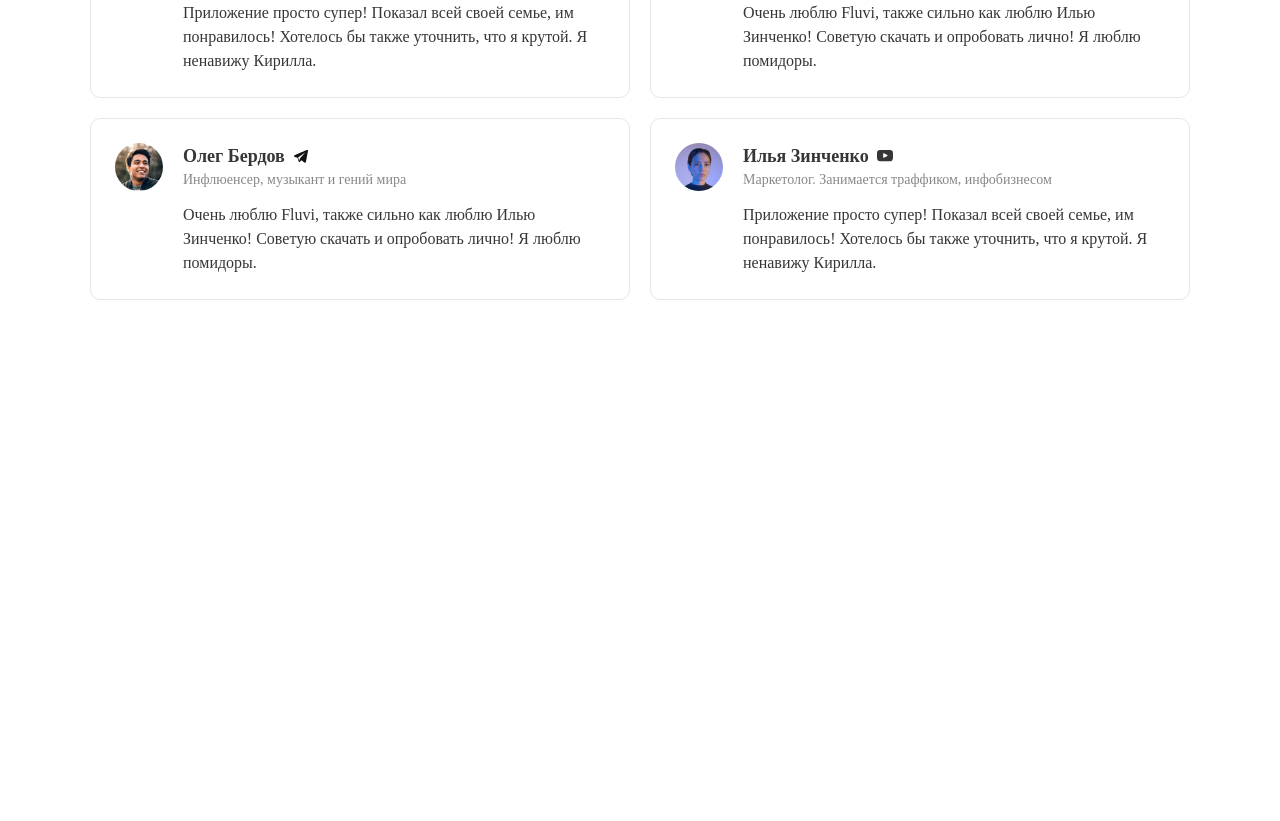
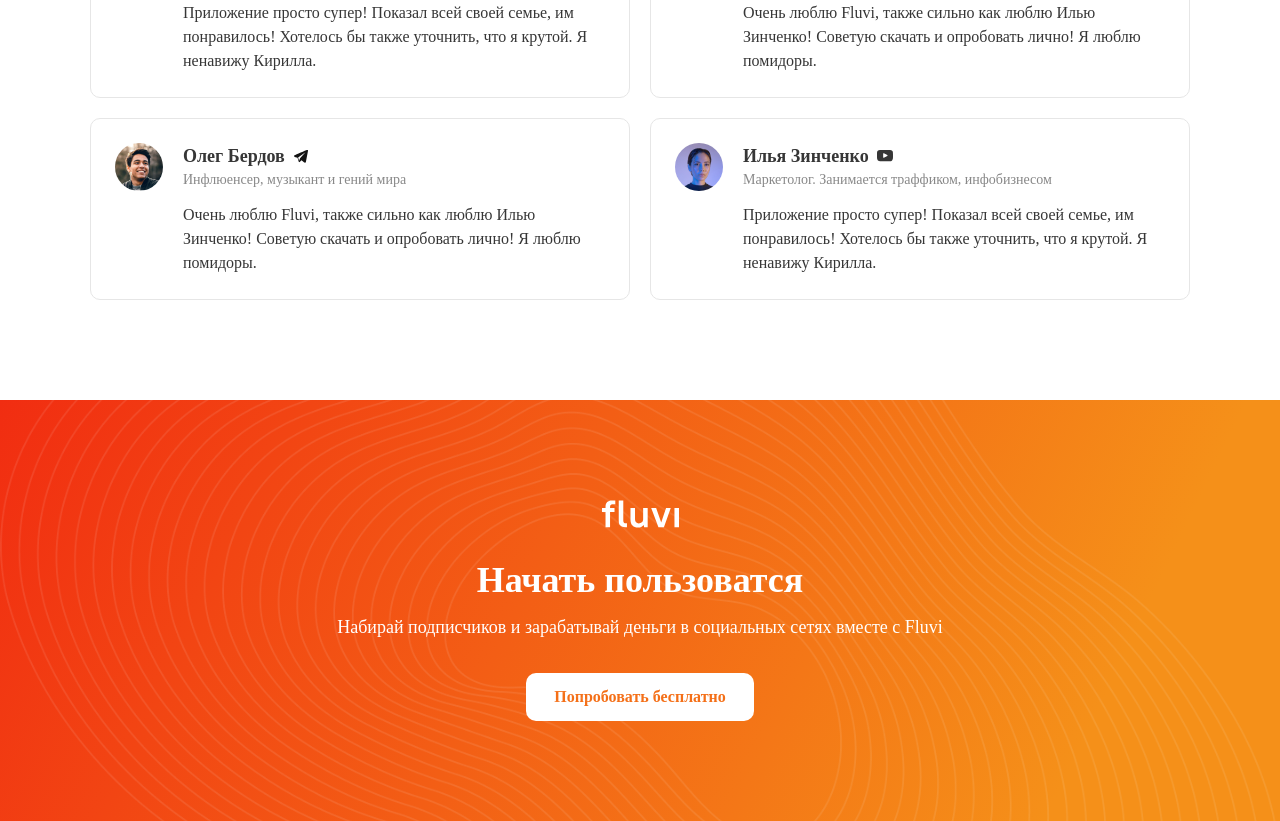
Before and after one commit to tarasnurko/fluvi-landing, a Next.js app: page / in a window 1280 px wide. Shown: the part 4340-5161 px from the top of the page. Before the commit the page ends 4740 px from the top, so only its background shows below. Built offline with nearby package versions, Linux system fonts and the light colour scheme.

Commit message:
added Start section

```diff
--- /dev/null
+++ b/epic/section-start/component.tsx
@@ -0,0 +1,129 @@
+import Image, { ImageProps } from "next/image";
+import styled from "styled-components";
+
+import { LinkButton } from "@/common/link";
+
+import LogoSrc from "@/icons/logo.svg";
+import BgLinesSrc from "@/images/bg-lines.png";
+
+const Wrapper = styled.section`
+  width: 100%;
+  position: relative;
+  background-image: linear-gradient(115.73deg, #f12c11 -0.82%, #f59019 84.14%);
+  overflow: hidden;
+
+  padding: 100px 0;
+
+  @media (max-width: 996px) {
+    padding: 50px 0;
+  }
+`;
+
+const Container = styled.div`
+  max-width: 1100px;
+  margin: 0 auto;
+  display: flex;
+  flex-direction: column;
+  align-items: center;
+  gap: 32px;
+
+  @media (max-width: 1200px) {
+    max-width: 960px;
+  }
+
+  @media (max-width: 996px) {
+    max-width: 720px;
+  }
+
+  @media (max-width: 768px) {
+    max-width: 540px;
+    align-items: flex-start;
+  }
+
+  @media (max-width: 576px) {
+    max-width: 325px;
+    gap: 24px;
+  }
+`;
+
+const LogoImg = styled(Image)<ImageProps>`
+  width: 77px;
+  height: auto;
+
+  @media (max-width: 576px) {
+    width: 66px;
+  }
+`;
+
+const TextContainer = styled.div`
+  display: flex;
+  flex-direction: column;
+  align-items: center;
+  gap: 12px;
+
+  @media (max-width: 768px) {
+    max-width: 540px;
+    align-items: flex-start;
+  }
+`;
+
+const Title = styled.h2`
+  font-weight: 700;
+  font-size: 36px;
+  line-height: 115%;
+  color: var(--text-white);
+
+  @media (max-width: 576px) {
+    font-size: 24px;
+  }
+`;
+
+const Text = styled.p`
+  font-weight: 500;
+  font-size: 18px;
+  line-height: 150%;
+  color: var(--text-white);
+
+  @media (max-width: 576px) {
+    font-size: 14px;
+  }
+`;
+
+const BgLinesImg = styled(Image)<ImageProps>`
+  width: 100%;
+  height: auto;
+  position: absolute;
+  bottom: -100%;
+  left: 50%;
+  transform: translateX(-50%);
+
+  @media (max-width: 768px) {
+    bottom: -70%;
+  }
+
+  @media (max-width: 576px) {
+    width: 140%;
+    bottom: -70%;
+  }
+`;
+
+const Component = () => {
+  return (
+    <Wrapper>
+      <Container>
+        <LogoImg src={LogoSrc} alt="logo" />
+        <TextContainer>
+          <Title>Начать пользоватся</Title>
+          <Text>
+            Набирай подписчиков и зарабатывай деньги в социальных сетях вместе с
+            Fluvi
+          </Text>
+        </TextContainer>
+        <LinkButton href="#">Попробовать бесплатно</LinkButton>
+      </Container>
+      <BgLinesImg src={BgLinesSrc} alt="bg-lines" />
+    </Wrapper>
+  );
+};
+
+export default Component;
--- /dev/null
+++ b/epic/section-start/index.tsx
@@ -0,0 +1 @@
+export { default as StartSection } from "./component";
--- a/pages/index.tsx
+++ b/pages/index.tsx
@@ -13,6 +13,7 @@
 import { UsageSection } from "@/epic/section-usage";
 import { QuestionsSection } from "@/epic/section-questions";
 import { ReviewsSection } from "@/epic/section-reviews";
+import { StartSection } from "@/epic/section-start";
 
 const Home: NextPage = () => {
   return (
@@ -26,6 +27,7 @@
       <UsageSection />
       <QuestionsSection />
       <ReviewsSection />
+      <StartSection />
     </PageContainer>
   );
 };
```
Also changed, not shown: assets/images/bg-lines.png (added).
